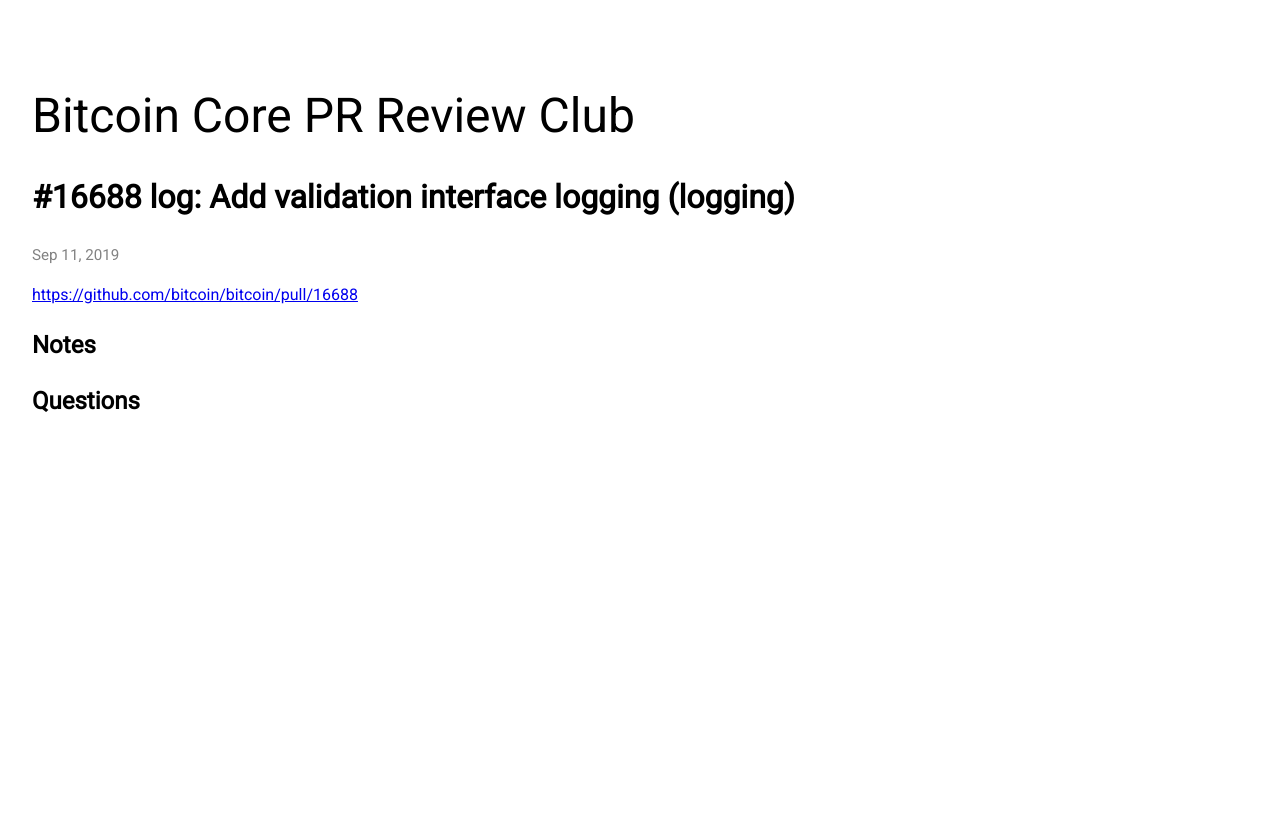
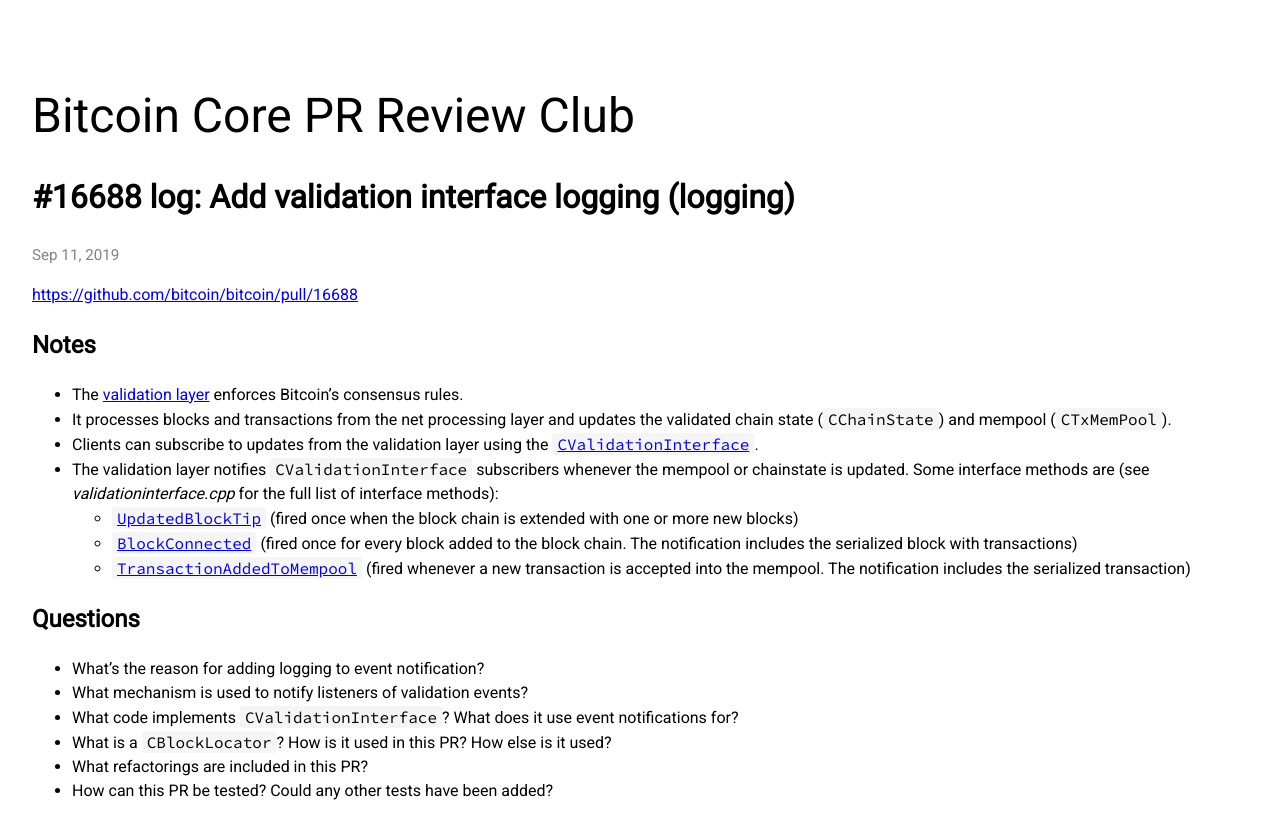
Before and after one commit to bitcoin-core-review-club/website, a Jekyll site: the page built from _posts/2019-09-11-#16688.md, in a window 1280 px wide. Shown: the top 839 px of the page. Built offline with Jekyll 4.4.1, drawn with Linux system fonts in a browser that asks for light colours; nearby versions of some CDN libraries.

Commit message:
Add notes and questions for n16688

```diff
--- a/_posts/2019-09-11-#16688.md
+++ b/_posts/2019-09-11-#16688.md
@@ -7,5 +7,23 @@
 
 ## Notes
 
+- The
+  [validation layer](https://github.com/bitcoin/bitcoin/blob/0d20c42a014ff95aab1447a92605c3a194cfeecc/src/validation.cpp)
+  enforces Bitcoin's consensus rules.
+- It processes blocks and transactions from the net processing layer and updates the validated
+  chain state (`CChainState`) and mempool (`CTxMemPool`).
+- Clients can subscribe to updates from the validation layer using the [`CValidationInterface`](https://github.com/bitcoin/bitcoin/blob/0d20c42a014ff95aab1447a92605c3a194cfeecc/src/validationinterface.h#L56).
+- The validation layer notifies `CValidationInterface` subscribers whenever the mempool or chainstate is updated. Some interface methods are (see *validationinterface.cpp* for the full list of interface methods):
+    - [`UpdatedBlockTip`](https://github.com/bitcoin/bitcoin/blob/0d20c42a014ff95aab1447a92605c3a194cfeecc/src/validationinterface.h#L87) (fired once when the block chain is extended with one or more new blocks)
+    - [`BlockConnected`](https://github.com/bitcoin/bitcoin/blob/0d20c42a014ff95aab1447a92605c3a194cfeecc/src/validationinterface.h#L111) (fired once for every block added to the block chain. The notification includes the serialized block with transactions)
+    - [`TransactionAddedToMempool`](https://github.com/bitcoin/bitcoin/blob/0d20c42a014ff95aab1447a92605c3a194cfeecc/src/validationinterface.h#L93) (fired whenever a new transaction is accepted into the mempool. The notification includes the serialized transaction)
 
 ## Questions
+
+- What's the reason for adding logging to event notification?
+- What mechanism is used to notify listeners of validation events?
+- What code implements `CValidationInterface`? What does it use event
+  notifications for?
+- What is a `CBlockLocator`? How is it used in this PR? How else is it used?
+- What refactorings are included in this PR?
+- How can this PR be tested? Could any other tests have been added?
```
